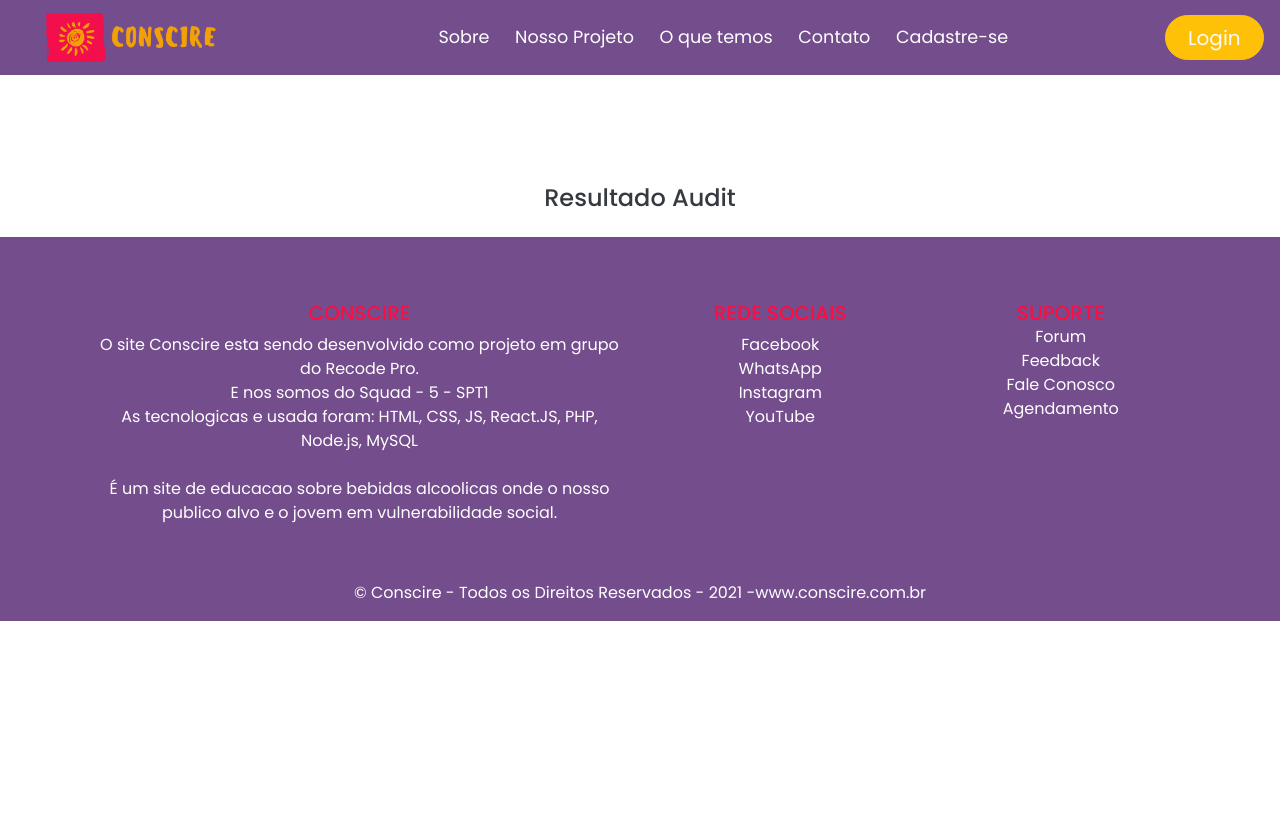
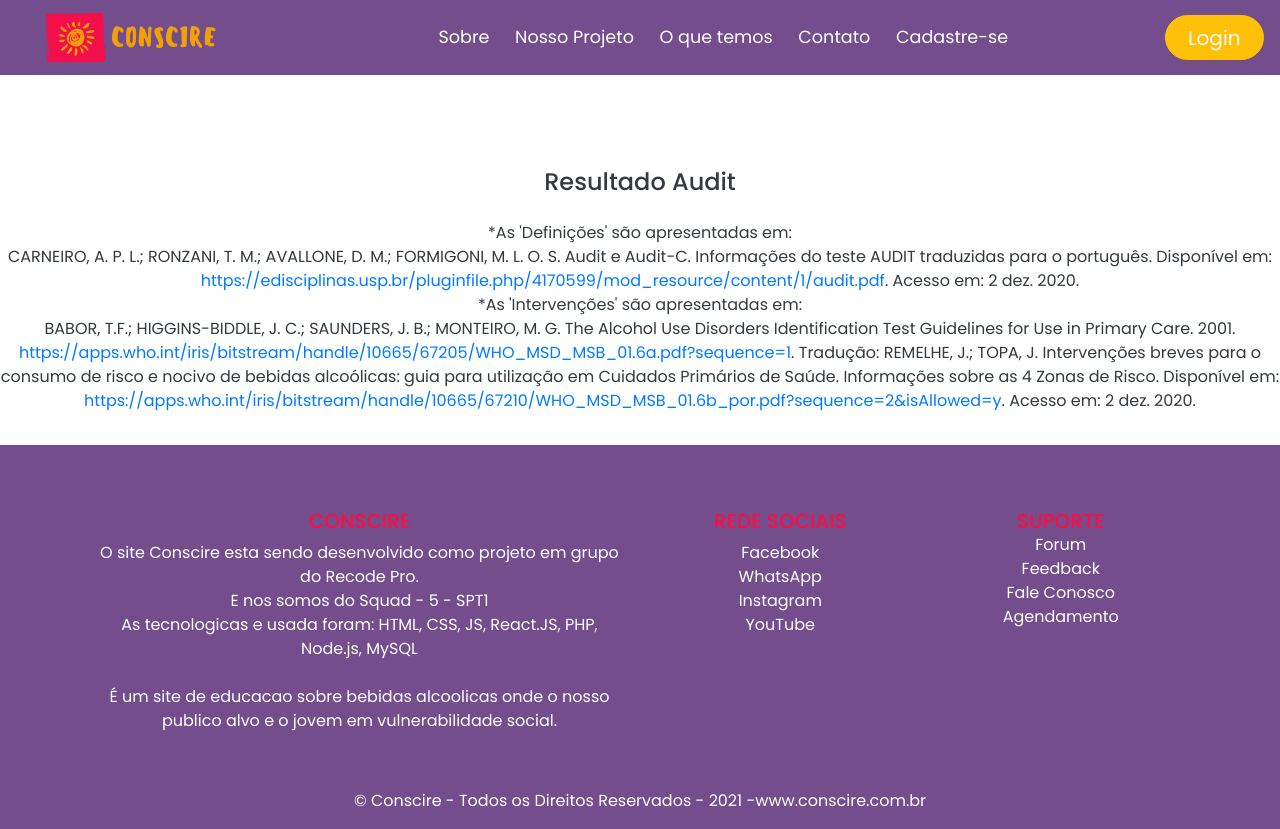
Before and after one commit to matheus-dev1/conscire-frontend, a React (Create React App) app: page /resultadoAudit in a window 1280 px wide. Before the commit the page ends 800 px from the top, so only its background shows below. Built offline with nearby package versions, Linux system fonts and the light colour scheme; no server answers; sample sign-in values are in the browser's storage.

Commit message:
Referências

```diff
--- a/src/pages/ResultadoAudit/index.js
+++ b/src/pages/ResultadoAudit/index.js
@@ -1,7 +1,7 @@
 // Este @ts-check serve para poder ver parte da documentacao.
 //@ts-check
 import React from 'react'
-import {useEffect, useState} from 'react';
+import {useState} from 'react';
 import Axios from 'axios';
 import Header from '../../components/Header'
 import Footer from '../../components/Footer'
@@ -19,8 +19,8 @@ function ResultadoAudit() {
         Axios.post("https://conscire-api.herokuapp.com/audit/retorna",{
             email: emailsession,
         }).then((Response)=> {
-            console.log(Response.data.message)
-            setResult(Response.data.message)
+            console.log(Response.data)
+            setResult(Response.data)
             setStatusResult(true)
         })
      }
@@ -32,16 +32,24 @@ function ResultadoAudit() {
         <>
             <Header />
             <br /> <br /> <br /> <br /> <br /> <br /> <br />
-                <div className="text-center text-dark py-3"> <h4 > Resultado Audit </h4>
-                <div >
-                    {
-                        statusResult &&  <div className="alert alert-success mx-auto mt-4 w-75" role="alert">
-                        <p>{result}</p>
-                    </div>
-                    }
+                <div className="text-center text-dark"> <h4 > Resultado Audit </h4>
+                    <div >
+                        {
+                            statusResult &&  <div className="alert alert-success mx-auto mt-4 w-75" role="alert">
+                            <p   className="texto-m text-center text-dark py-3">{result}</p>
+                        </div>
+                        }
                     </div>
                 </div>
 
+
+
+                <p className="text-center text-dark py-3"> *As 'Definições' são apresentadas em:<br />
+                    CARNEIRO, A. P. L.; RONZANI, T. M.; AVALLONE, D. M.; FORMIGONI, M. L. O. S. Audit e Audit-C. Informações do teste AUDIT traduzidas para o português. Disponível em: <a href="https://edisciplinas.usp.br/pluginfile.php/4170599/mod_resource/content/1/audit.pdf" rel="noreferrer" target="_blank">https://edisciplinas.usp.br/pluginfile.php/4170599/mod_resource/content/1/audit.pdf</a>. Acesso em: 2 dez. 2020.
+                    <br />
+                    *As 'Intervenções' são apresentadas em:<br />
+                    BABOR, T.F.; HIGGINS-BIDDLE, J. C.; SAUNDERS, J. B.; MONTEIRO, M. G. The Alcohol Use Disorders Identification Test Guidelines for Use in Primary Care. 2001. <a href="https://apps.who.int/iris/bitstream/handle/10665/67205/WHO_MSD_MSB_01.6a.pdf?sequence=1" rel="noreferrer" target="_blank">https://apps.who.int/iris/bitstream/handle/10665/67205/WHO_MSD_MSB_01.6a.pdf?sequence=1</a>. Tradução: REMELHE, J.; TOPA, J. Intervenções breves para o consumo de risco e nocivo de bebidas alcoólicas: guia para utilização em Cuidados Primários de Saúde. Informações sobre as 4 Zonas de Risco. Disponível em: <a href="https://apps.who.int/iris/bitstream/handle/10665/67210/WHO_MSD_MSB_01.6b_por.pdf?sequence=2&isAllowed=y" rel="noreferrer" target="_blank">https://apps.who.int/iris/bitstream/handle/10665/67210/WHO_MSD_MSB_01.6b_por.pdf?sequence=2&isAllowed=y</a>. Acesso em: 2 dez. 2020.
+                </p>
             <Footer />
         </>
     )
```
